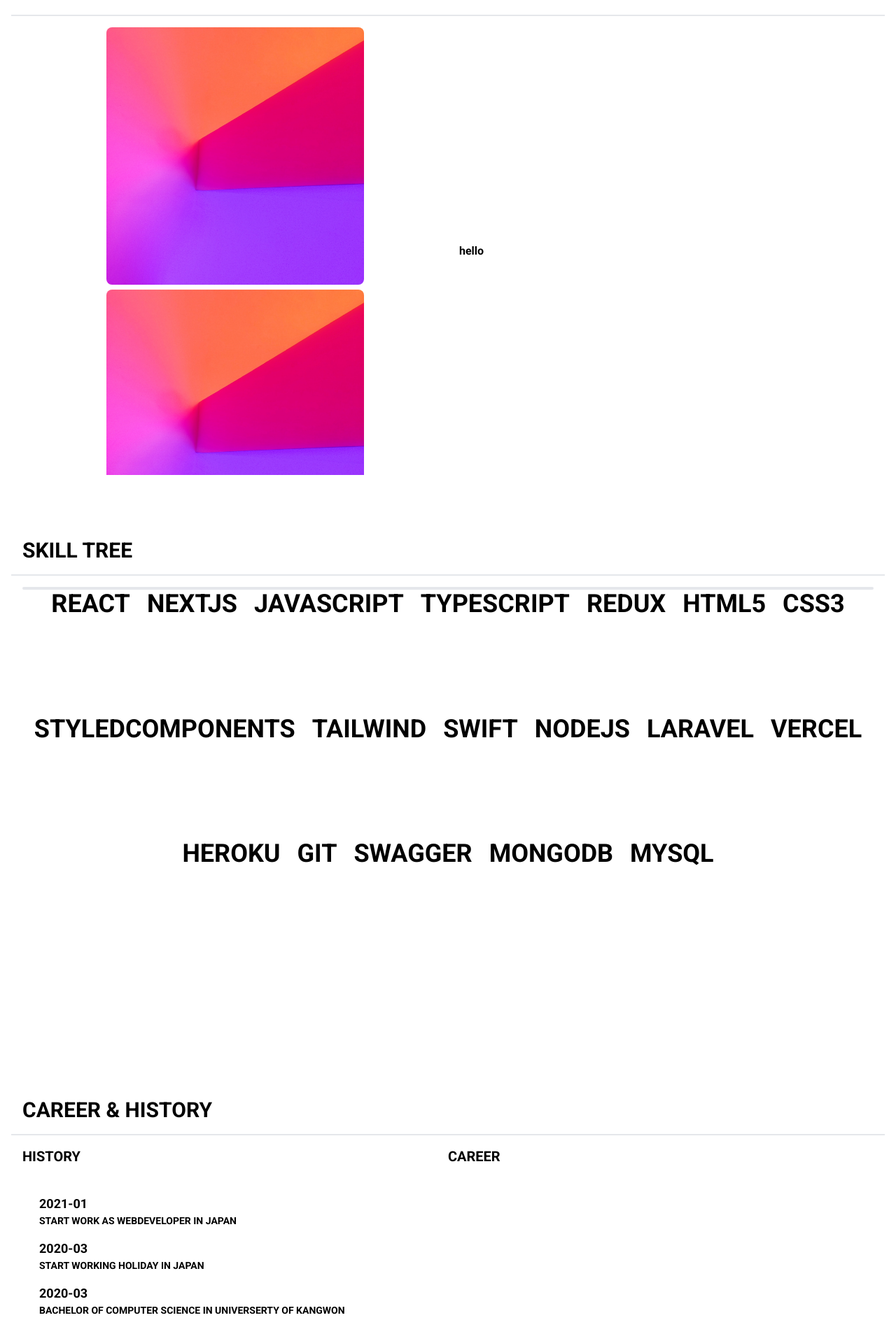
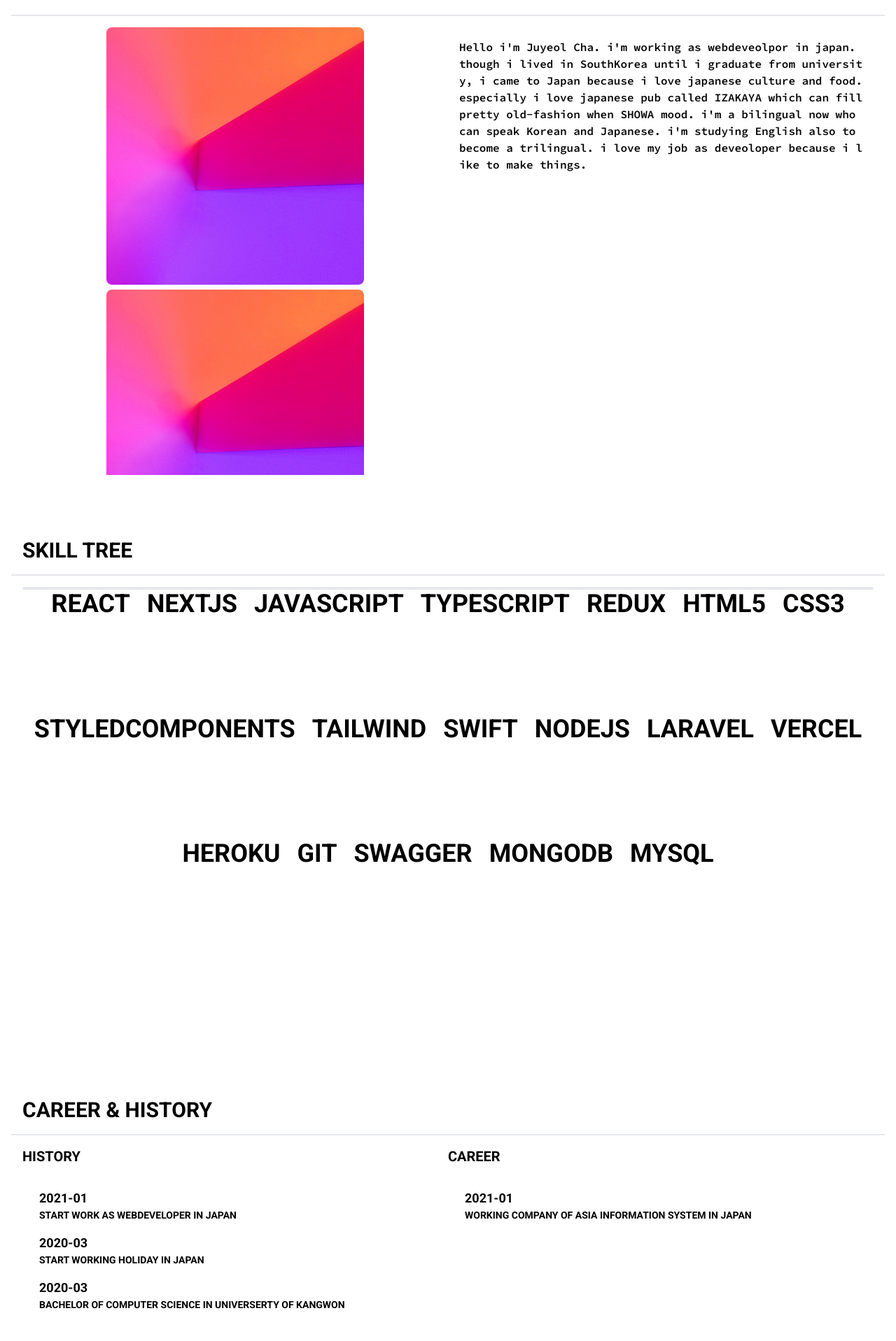
Before and after one commit to jooyeal/yoru-homepage-nextjs, a Next.js app: page / in a window 1280 px wide. Shown: the part 863-2780 px from the top of the page at 70% size. Built offline with nearby package versions, Linux system fonts and the light colour scheme.

Commit message:
new commit

```diff
--- a/components/Career.tsx
+++ b/components/Career.tsx
@@ -5,6 +5,14 @@ interface Props {
   sectionRef: Ref<HTMLDivElement>;
 }
 
+const List = ({ date, desc }: { date: string; desc: string }) => {
+  return (
+    <div className="text-sm pb-2 pt-2">
+      <div className="text-lg">{date}</div>
+      {desc}
+    </div>
+  );
+};
 function Career({ sectionRef }: Props) {
   return (
     <Section sectionRef={sectionRef} sectionName={`CAREER & HISTORY`}>
@@ -12,24 +20,22 @@ function Career({ sectionRef }: Props) {
         <div className="w-1/2 mobile:w-full">
           <div className="w-full flex justify-start text-xl">HISTORY</div>
           <div className="p-6">
-            <div className="text-sm pb-2 pt-2">
-              <div className="pb-2 pt-2">
-                <div className="text-lg">2021-01</div>
-                START WORK AS WEBDEVELOPER IN JAPAN
-              </div>
-              <div className="text-sm pb-2 pt-2">
-                <div className="text-lg">2020-03</div>
-                START WORKING HOLIDAY IN JAPAN
-              </div>
-              <div className="text-sm pb-2 pt-2">
-                <div className="text-lg">2020-03</div>
-                BACHELOR OF COMPUTER SCIENCE IN UNIVERSERTY OF KANGWON
-              </div>
-            </div>
+            <List date="2021-01" desc="START WORK AS WEBDEVELOPER IN JAPAN" />
+            <List date="2020-03" desc="START WORKING HOLIDAY IN JAPAN" />
+            <List
+              date="2020-03"
+              desc="BACHELOR OF COMPUTER SCIENCE IN UNIVERSERTY OF KANGWON"
+            />
           </div>
         </div>
         <div className="w-1/2 mobile:w-full">
           <div className="w-full flex justify-start text-xl">CAREER</div>
+          <div className="p-6">
+            <List
+              date="2021-01"
+              desc="WORKING COMPANY OF ASIA INFORMATION SYSTEM IN JAPAN"
+            />
+          </div>
         </div>
       </div>
     </Section>
--- a/components/Introduction.tsx
+++ b/components/Introduction.tsx
@@ -71,7 +71,18 @@ function Introduction({ sectionRef }: Props) {
             />
           </div>
         </div>
-        <div className="p-4">hello</div>
+        <div
+          className="w-1/2 p-4 font-introduction overflow-auto hidden-scroll break-all mobile:text-xs"
+          style={{ height: "calc(100vh - 10rem)" }}
+        >
+          Hello i'm Juyeol Cha. i'm working as webdeveolpor in japan. though i
+          lived in SouthKorea until i graduate from university, i came to Japan
+          because i love japanese culture and food. especially i love japanese
+          pub called IZAKAYA which can fill pretty old-fashion when SHOWA mood.
+          i'm a bilingual now who can speak Korean and Japanese. i'm studying
+          English also to become a trilingual. i love my job as deveoloper
+          because i like to make things.
+        </div>
       </div>
     </Section>
   );
--- a/components/SkillTree.tsx
+++ b/components/SkillTree.tsx
@@ -24,7 +24,7 @@ const Skill = ({
   return (
     <div className="text-4xl mobile:text-2xl">
       <span
-        className=""
+        className="cursor-pointer"
         onClick={() => {
           if (click == "") {
             setClick(text);
--- a/next.config.js
+++ b/next.config.js
@@ -6,6 +6,9 @@ const nextConfig = {
     EMAIL_TEMPLATE_ID: "template_28t8ue8",
     EMAIL_PUBLIC_KEY: "Ej6y-aM8BkF4Ng4vG",
   },
+  images: {
+    domain: ["giphy.com"],
+  },
 };
 
 module.exports = nextConfig;
--- a/package.json
+++ b/package.json
@@ -11,6 +11,7 @@
   "dependencies": {
     "@types/nprogress": "^0.2.0",
     "@types/scrollreveal": "^0.0.8",
+    "axios": "^0.27.2",
     "emailjs-com": "^3.2.0",
     "next": "12.1.6",
     "next-themes": "^0.2.0",
--- a/pages/_document.tsx
+++ b/pages/_document.tsx
@@ -10,7 +10,7 @@ class Document extends NextDocument<Props> {
         <link rel="preconnect" href="https://fonts.googleapis.com" />
         <link rel="preconnect" href="https://fonts.gstatic.com" />
         <link
-          href="https://fonts.googleapis.com/css2?family=Roboto:ital,wght@0,100;0,300;0,400;0,500;0,700;0,900;1,100;1,300;1,400;1,500;1,700;1,900&display=swap"
+          href="https://fonts.googleapis.com/css2?family=Roboto:ital,wght@0,100;0,300;0,400;0,500;0,700;0,900;1,100;1,300;1,400;1,500;1,700;1,900&family=Source+Code+Pro:ital,wght@0,200;0,300;0,400;0,500;0,600;0,700;0,800;0,900;1,200;1,300;1,400;1,500;1,600;1,700;1,800;1,900&display=swap"
           rel="stylesheet"
         />
         <body className="transition-colors duration-700">
--- /dev/null
+++ b/pages/admin.tsx
@@ -0,0 +1,9 @@
+import React from "react";
+
+type Props = {};
+
+function Admin({}: Props) {
+  return <div>Admin</div>;
+}
+
+export default Admin;
--- /dev/null
+++ b/pages/api/github/user.ts
@@ -0,0 +1,19 @@
+// https://api.github.com/users/jooyeal/repos
+import axios from "axios";
+import type { NextApiRequest, NextApiResponse } from "next";
+
+interface Data {}
+
+export default async function asynchandler(
+  req: NextApiRequest,
+  res: NextApiResponse<Data>
+) {
+  try {
+    const response = await axios.get(
+      "https://api.github.com/users/jooyeal/repos"
+    );
+    res.status(200).json({ user: response.data });
+  } catch (err) {
+    res.status(500).json({ err });
+  }
+}
--- /dev/null
+++ b/pages/github.tsx
@@ -0,0 +1,21 @@
+import axios from "axios";
+import React from "react";
+
+type Props = {};
+
+function GitHub({}: Props) {
+  return <div>GitHub</div>;
+}
+
+export async function getStaticProps() {
+  try {
+    const response = await axios.get(`http://localhost:3000/api/github/user`);
+    const languageList = response.data.user.map((repo: any) => repo.language);
+    const languages = languageList.reduce((language: string | null) => {});
+    return {
+      props: { languageList },
+    };
+  } catch (err) {}
+}
+
+export default GitHub;
--- a/tailwind.config.js
+++ b/tailwind.config.js
@@ -13,6 +13,9 @@ module.exports = {
     screens: {
       mobile: { max: "500px" },
     },
+    fontFamily: {
+      introduction: ['"Source Code Pro"'],
+    },
   },
   plugins: [],
 };
```
Also changed, not shown: 2 other files (tests, documents, lock files or other folders).
